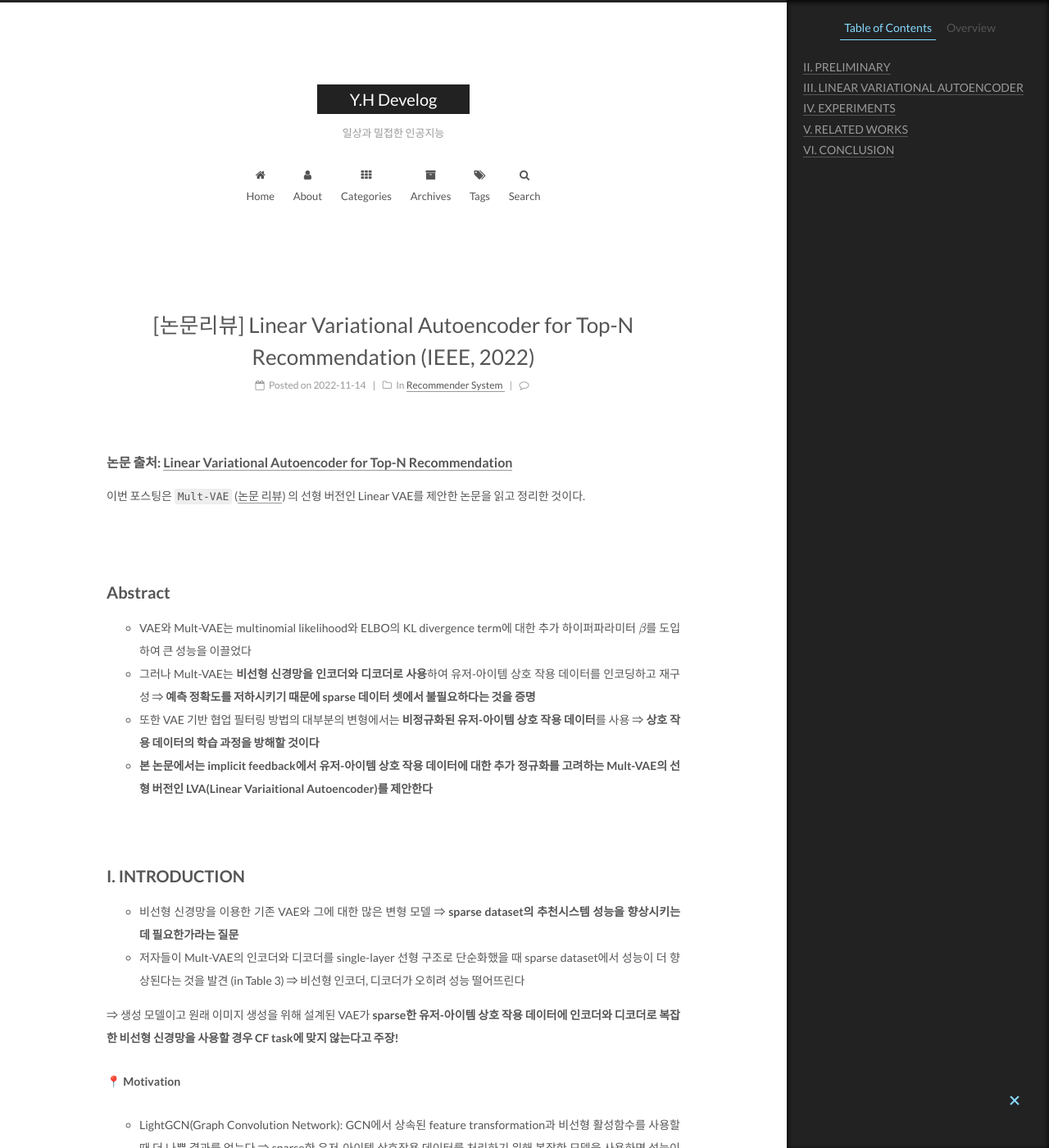
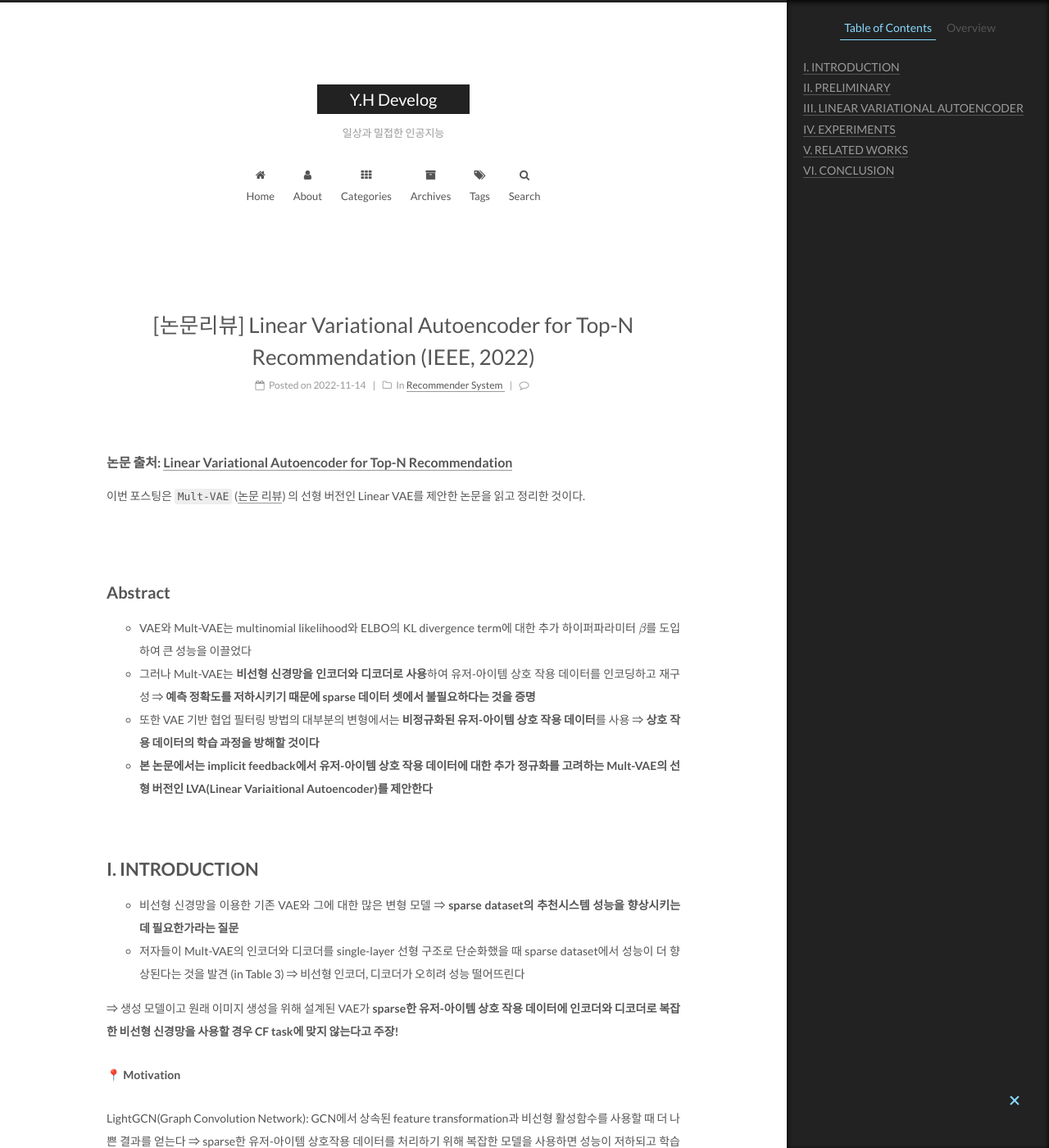
Before and after one commit to hyxxnii/hyxxnii.github.io, a Jekyll site: the page built from _posts/2022-11-14-paper-review-LVAE.md, in a window 1280 px wide and 1400 px high. Shown: the whole window at 82% size. Built offline with Jekyll 4.4.1, drawn with Linux system fonts in a browser that asks for light colours; formulas are drawn with MathJax 3; comment, search, counter and statistics services are not loaded; some of the changed text lies outside the part shown.

Commit message:
modify contents

```diff
--- a/_posts/2022-11-14-paper-review-LVAE.md
+++ b/_posts/2022-11-14-paper-review-LVAE.md
@@ -29,7 +29,7 @@
 
 <br>
 
-## I. INTRODUCTION
+# I. INTRODUCTION
 
 - 비선형 신경망을 이용한 기존 VAE와 그에 대한 많은 변형 모델 ⇒ **sparse dataset의 추천시스템 성능을 향상시키는 데 필요한가라는 질문**
 - 저자들이 Mult-VAE의 인코더와 디코더를 single-layer 선형 구조로 단순화했을 때 sparse dataset에서 성능이 더 향상된다는 것을 발견 (in Table 3) ⇒ 비선형 인코더, 디코더가 오히려 성능 떨어뜨린다
@@ -38,14 +38,11 @@
 
 **📍 Motivation**
 
-- LightGCN(Graph Convolution Network): GCN에서 상속된 feature transformation과 비선형 활성함수를 사용할 때 더 나쁜 결과를 얻는다 ⇒ sparse한 유저-아이템 상호작용 데이터를 처리하기 위해 복잡한 모델을 사용하면 성능이 저하되고 학습 프로세스가 왜곡될 수 있다
-    - GCN의 2가지 특징, feature transformation과 nonlinear activation들이 협업필터링 성능에 크게 기여하지 않는다는 것을 확인 (오히려 이들을 추가했을 때 학습이 더 어려워지고 추천 성능이 더 떨어지는 경우도 있었음)
-    - 그래서 GCN을 더 간소화해서 user-item interaction graph에서 선형적으로 전파
+LightGCN(Graph Convolution Network): GCN에서 상속된 feature transformation과 비선형 활성함수를 사용할 때 더 나쁜 결과를 얻는다 ⇒ sparse한 유저-아이템 상호작용 데이터를 처리하기 위해 복잡한 모델을 사용하면 성능이 저하되고 학습 프로세스가 왜곡될 수 있다
+  - GCN의 2가지 특징, feature transformation과 nonlinear activation들이 협업필터링 성능에 크게 기여하지 않는다는 것을 확인 (오히려 이들을 추가했을 때 학습이 더 어려워지고 추천 성능이 더 떨어지는 경우도 있었음)
+  - 그래서 GCN을 더 간소화해서 user-item interaction graph에서 선형적으로 전파
 
-    **⇒ VAE도 훨씬 단순하게 학습하도록 동기 부여**
-
-
-<br>
+**⇒ VAE도 훨씬 단순하게 학습하도록 동기 부여**
 
 📍 **LVA(Linear Variational Autoencoder)**
 
@@ -54,6 +51,8 @@
   - 다른 linear 방식도 더 좋은 추천 성능에 쓰일 수 있지만 (e.g., pure matrix multiplication without extra bias) future work로 남겼다
   - **이러한 간단한 선형 인코더와 디코더는 posterior collapse 문제를 완화하고 상호 작용 데이터를 더 잘 맞출 수 있도록하며, ranking accuracy를 더 높인다** (이후 실험에서 보여줌)
 
+
+<br>
 
 ### Main contributions
 
@@ -67,10 +66,6 @@
 # II. PRELIMINARY
 
 - notations, 문제 정의, Mult-VAE의 기본 소개
-
-
-<br>
-
 
 ### A. notations
 
@@ -149,7 +145,7 @@
 
 ## C. Interpretation
 
-- 선형 인코더와 디코더를 사용한 LVA의 효과를 간략하게 제시
+선형 인코더와 디코더를 사용한 LVA의 효과를 간략하게 제시
 
 1. 인코더와 디코더의 단순한 선형구조 → 이미지 데이터보다 비교적 더 단순한 유저-아이템 상호 작용 matrix에 더 잘맞는다
     - [15]에서 언급한 바와 같이, linear VAE의 ELBO는 local maixma를 introduce하지 않고, variational inference를 통해 훈련하면 주성분 방향에 해당하는 identifiable global maximum을 recover한다
@@ -172,13 +168,13 @@
 
 ## A. Experimental Settings
 
-*1) Datasets and Evaluation Metrics*
+1) Datasets and Evaluation Metrics
 
 ![Untitled 9](https://user-images.githubusercontent.com/48899040/215704159-43c0d6ad-325a-48c5-a891-ce5d6cf5689e.png)
 
 - evaluation metrics: recall@20, ndcg@20
 
-*2) Baseline Methods*
+2) Baseline Methods
 
 - 2개의 전통적인 추천시스템 방법 ⇒ **LightGCN, variants of VAE-based recommendation methods**
     - LightGCN
@@ -196,7 +192,7 @@
     - RecVAE
 
 
-*3) Hyperparameter Settings*
+3) Hyperparameter Settings
 
 - 공정한 비교 ⇒ LightGCN의 embedding size, LVA의 latent dimension는 64로 고정
 - Mult-VAE: 600 → 200 → 600 (기존 모델 아키텍쳐)
```
Also changed, not shown: other parts of _posts/2022-11-14-paper-review-LVAE.md (+14 -13 lines).
